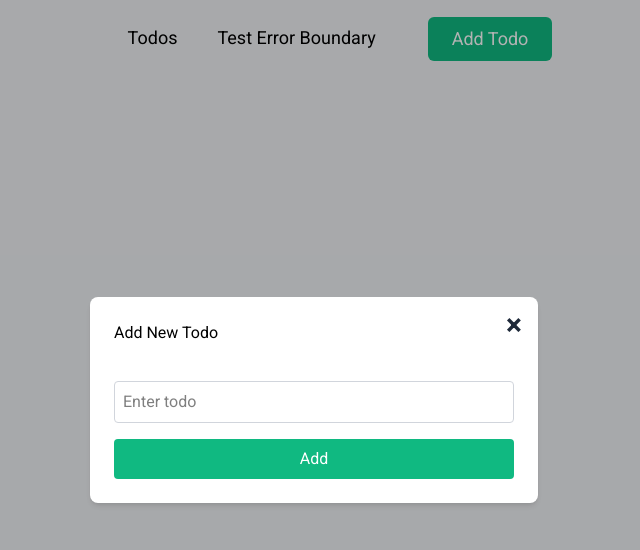
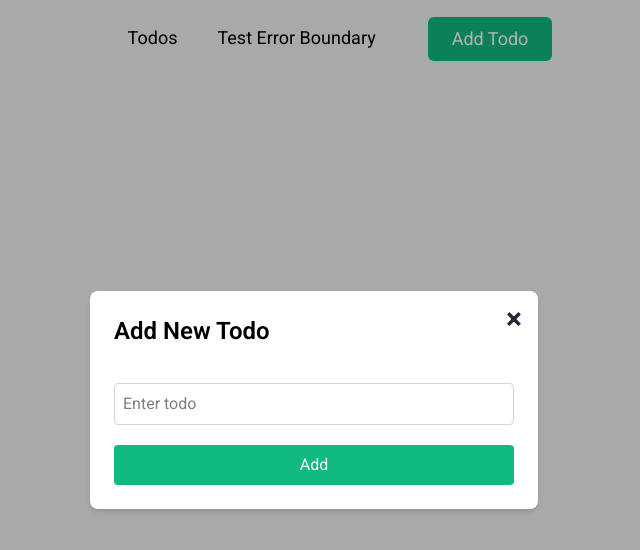
Before and after one commit to corneliusweb/todo-app-monorepo, a Next.js app in the folder next-ts/: page / in a window 1280 px wide. Both pictures are taken after a click on the button "Add Todo". Shown: the top 550 px of the page, without its empty margins (326-966 px from the left). Built offline with nearby package versions, Linux system fonts and the light colour scheme.

Commit message:
style: adjust font sizes

```diff
--- a/next-ts/app/(root)/todos/page.tsx
+++ b/next-ts/app/(root)/todos/page.tsx
@@ -80,7 +80,7 @@ const Todos = () => {
 
 	return (
 		<div className='max-w-2xl mx-auto'>
-			<h1>My Todos</h1>
+			<h1 className='font-bold text-2xl'>My Todos</h1>
 			<div className='my-5 p-5 bg-white rounded-lg shadow-md'>
 				<div className='mb-4'>
 					<input
--- a/next-ts/app/globals.css
+++ b/next-ts/app/globals.css
@@ -27,7 +27,7 @@
 		@apply bg-page-green p-2 rounded-md text-white text-lg sm:ml-8 cursor-pointer;
 	}
 	.filter-btn {
-		@apply py-2 px-4 bg-white/90 cursor-pointer rounded-md text-base transition-all duration-300 border border-gray-50 hover:bg-filter-lightblue hover:border-filter-blue;
+		@apply py-2 px-4 bg-white/90 cursor-pointer rounded-md text-base transition-all duration-300 border border-gray-200 font-semibold hover:bg-filter-lightblue hover:border-filter-blue;
 
 		&.active {
 			@apply bg-filter-blue text-white border-filter-blue;
--- a/next-ts/components/AddTodoForm.tsx
+++ b/next-ts/components/AddTodoForm.tsx
@@ -41,8 +41,8 @@ const AddTodoForm = ({ onSuccess }: { onSuccess: () => void }) => {
 
 	return (
 		<div>
-			<h2>Add New Todo</h2>
-			<form onSubmit={handleSubmit} className='grid gap-4 mt-9'>
+			<h2 className='text-2xl font-semibold'>Add New Todo</h2>
+			<form onSubmit={handleSubmit} className='grid gap-5 mt-9'>
 				<input
 					type='text'
 					placeholder='Enter todo'
--- a/next-ts/components/todo/TodoItem.tsx
+++ b/next-ts/components/todo/TodoItem.tsx
@@ -5,7 +5,7 @@ const TodoItem = ({ todo }: { todo: ITodo }) => {
 	return (
 		<div className='bg-gray-200 rounded-lg p-3.5 mt-2.5 shadow-md'>
 			<Link href={`/todos/${todo.id}`}>
-				<h3 className='mb-2.5 text-lg font-semibold'>{todo.todo}</h3>
+				<h3 className='mb-2.5 text-lg font-medium tracking-wide'>{todo.todo}</h3>
 			</Link>
 			<span
 				className={`inline-block py-1 px-2 rounded-sm text-base ${
```
